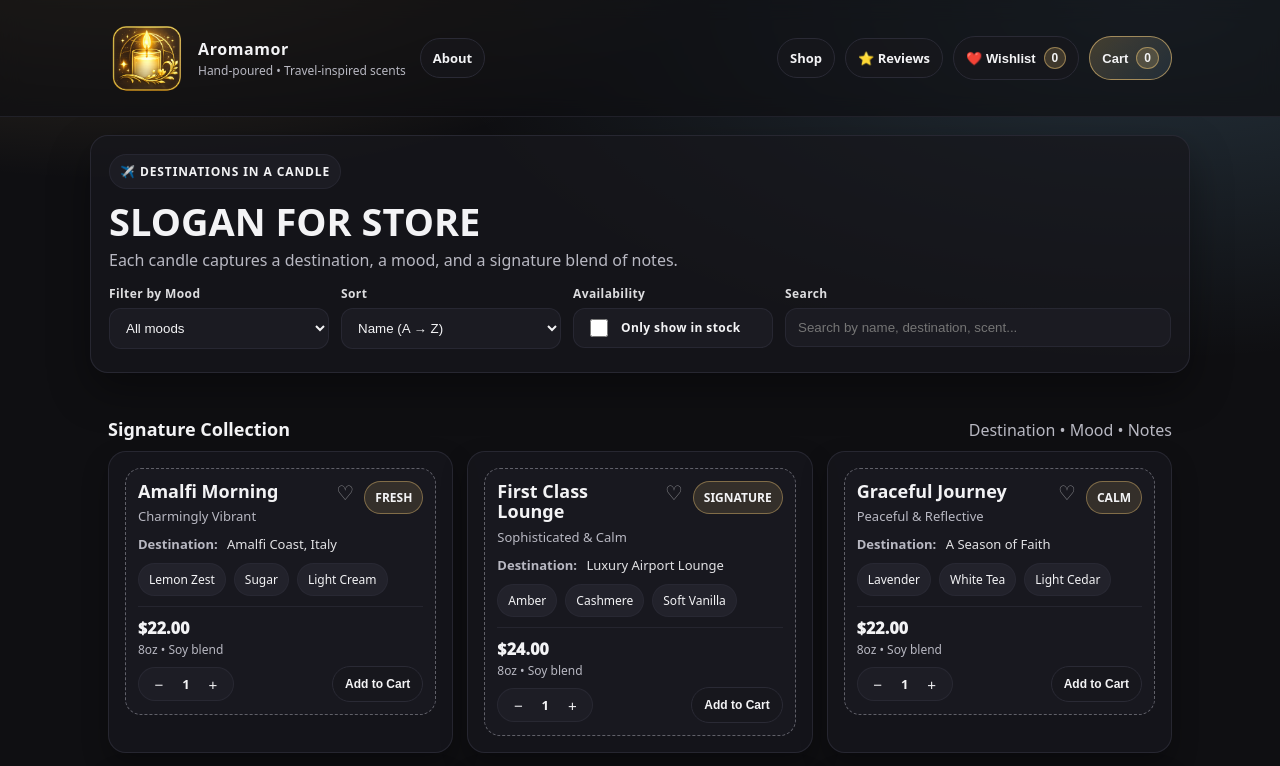
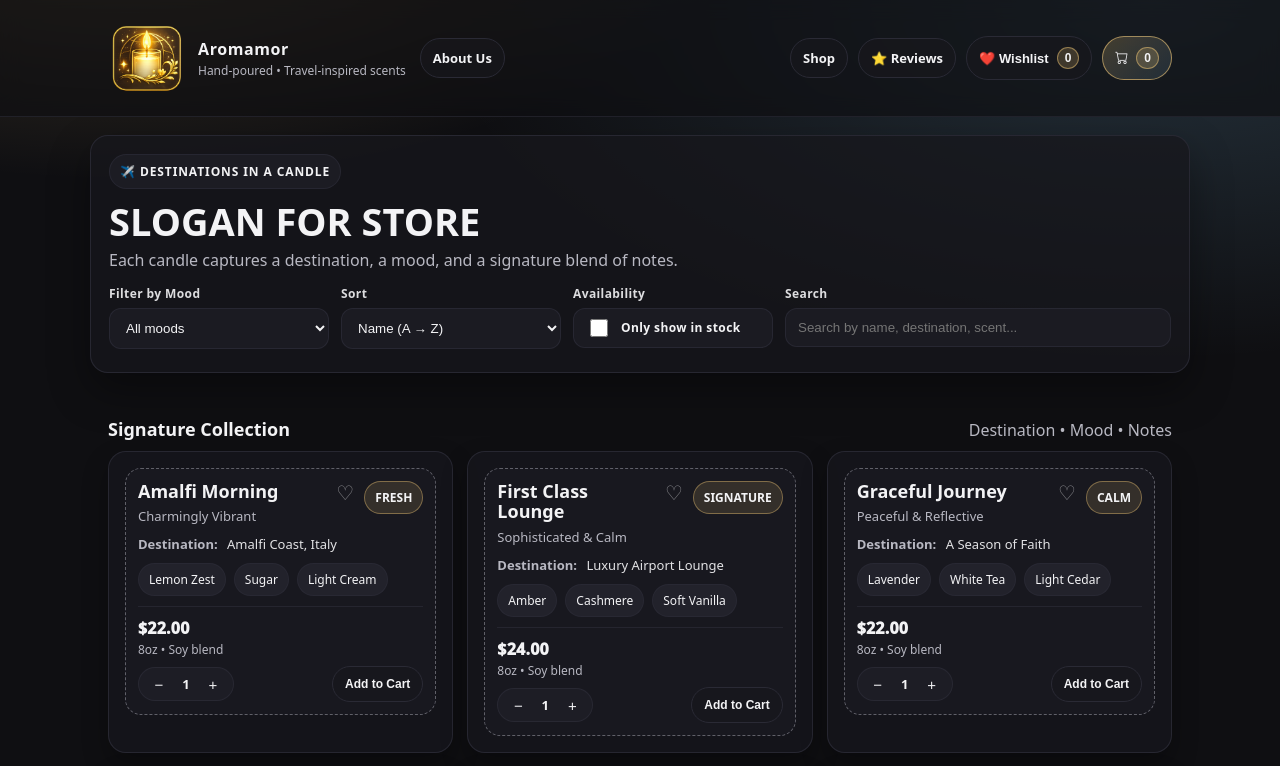
Before and after one commit to thangsauce/aromamor-candles, a React (Vite) app: page /#/ in a window 1280 px wide. Shown: the top 766 px of the page. Built offline with nearby package versions, Linux system fonts and the light colour scheme.

Commit message:
Add Bootstrap cart icon and changed footer to link

```diff
--- a/index.html
+++ b/index.html
@@ -3,6 +3,7 @@
   <head>
     <meta charset="UTF-8" />
     <link rel="icon" type="image/png" href="./logo.png" />
+    <link rel="stylesheet" href="https://cdn.jsdelivr.net/npm/bootstrap-icons@1.11.3/font/bootstrap-icons.min.css" />
     <meta name="viewport" content="width=device-width, initial-scale=1.0" />
     <title>aromamor</title>
     <style>
--- a/package.json
+++ b/package.json
@@ -15,6 +15,7 @@
   "dependencies": {
     "@tanstack/react-query": "^5.90.21",
     "axios": "^1.13.6",
+    "bootstrap-icons": "^1.13.1",
     "gh-pages": "^6.3.0",
     "react": "^19.0.0",
     "react-dom": "^19.0.0",
--- a/src/components/CartDrawer.tsx
+++ b/src/components/CartDrawer.tsx
@@ -54,7 +54,7 @@ export default function CartDrawer() {
                       </button>
                     </div>
                     <div className="sub">
-                      Line: <b>{money(p.price * item.qty)}</b>
+                      Price: <b>{money(p.price * item.qty)}</b>
                     </div>
                   </div>
                 </li>
--- a/src/components/Footer.tsx
+++ b/src/components/Footer.tsx
@@ -1,9 +1,12 @@
+import { Link } from "react-router-dom";
+
 export default function Footer() {
   return (
     <footer className="site-footer">
       <div className="wrap footer-inner">
         <div className="footer-brand">
-            <img src="./logo.png" alt="Aromamor logo" style={{ width: 64, height: 64, borderRadius: 16, objectFit: "cover" }} />          <div>
+          <img src="./logo.png" alt="Aromamor logo" style={{ width: 64, height: 64, borderRadius: 16, objectFit: "cover" }} />
+          <div>
             <div className="footer-brand-name">Aromamor</div>
             <p className="muted tiny">Hand-poured • Travel-inspired scents</p>
           </div>
@@ -12,14 +15,14 @@ export default function Footer() {
         <div className="footer-links">
           <div className="footer-col">
             <div className="footer-col-title">Shop</div>
-            <a href="/#collection">All Candles</a>
-            <a href="/#collection">New Arrivals</a>
-            <a href="/#collection">Bestsellers</a>
-            <a href="/reviews">⭐ Reviews</a>
+            <Link to="/#collection">All Candles</Link>
+            <Link to="/#collection">New Arrivals</Link>
+            <Link to="/#collection">Bestsellers</Link>
+            <Link to="/reviews">⭐ Reviews</Link>
           </div>
           <div className="footer-col">
             <div className="footer-col-title">Info</div>
-            <a href="/about">About Us</a>
+            <Link to="/about">About Us</Link>
             <a href="#">Shipping &amp; Returns</a>
             <a href="#">Candle Care</a>
             <a href="#">FAQ</a>
@@ -37,12 +40,8 @@ export default function Footer() {
         <div className="wrap">
           <p className="muted tiny">© 2026 Aromamor. All rights reserved.</p>
           <div className="footer-bottom-links">
-            <a href="#" className="muted tiny">
-              Privacy Policy
-            </a>
-            <a href="#" className="muted tiny">
-              Terms of Service
-            </a>
+            <a href="#" className="muted tiny">Privacy Policy</a>
+            <a href="#" className="muted tiny">Terms of Service</a>
           </div>
         </div>
       </div>
--- a/src/components/Header.tsx
+++ b/src/components/Header.tsx
@@ -34,7 +34,7 @@ export default function Header({ subtitle = "Hand-poured • Travel-inspired sce
             </div>
           </Link>
           <Link className="btn" to="/about">
-            About
+            About Us
           </Link>
         </div>
 
@@ -51,7 +51,7 @@ export default function Header({ subtitle = "Hand-poured • Travel-inspired sce
           </button>
 
           <button className="btn primary cart-btn" onClick={openCart} type="button">
-            Cart <span className="badge">{totalQty}</span>
+            <i className="bi bi-cart" /> <span className="badge">{totalQty}</span>
           </button>
 
           <button
```
Also changed, not shown: 1 other file (tests, documents, lock files or other folders).
